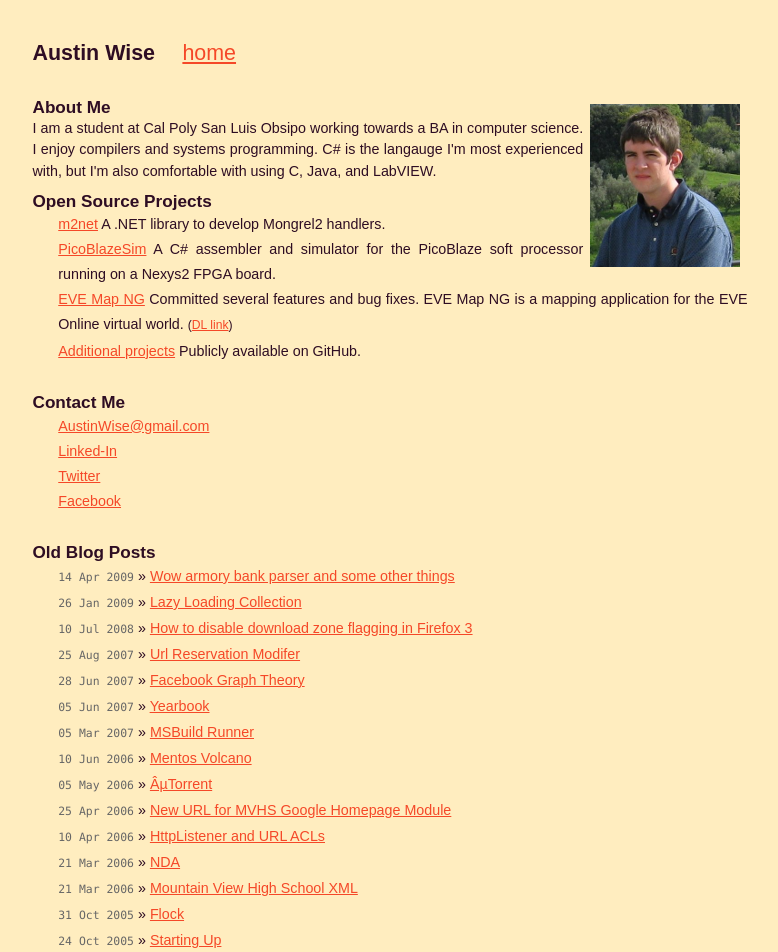
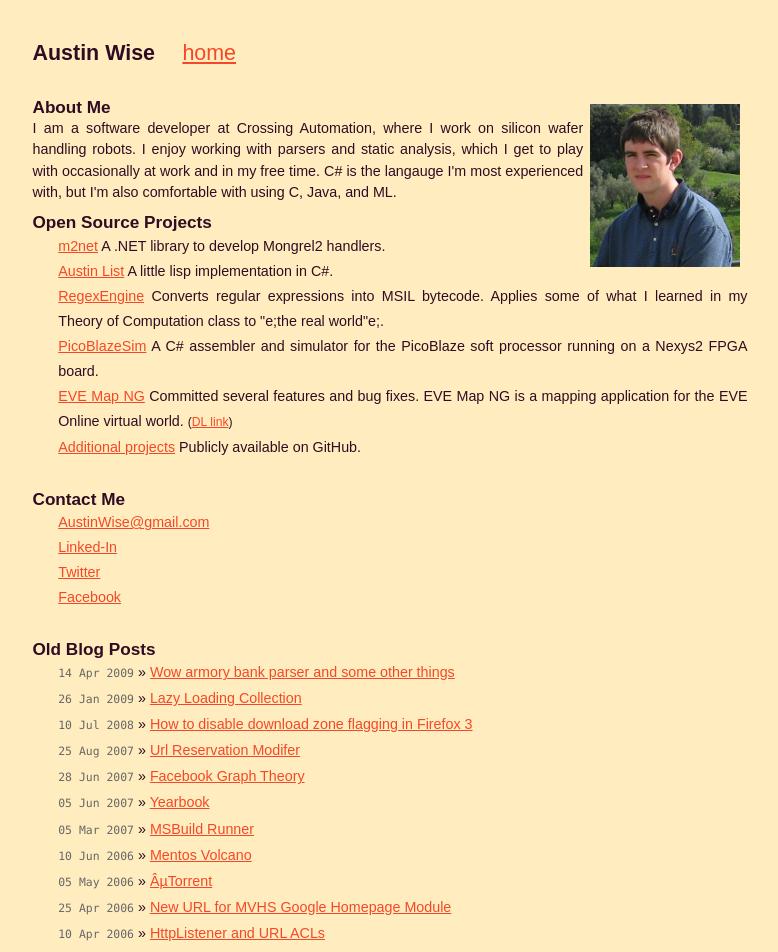
Before and after one commit to AustinWise/austinwise.github.com, a Jekyll site: the page built from index.html, in a window 1280 px wide. Shown: the top 952 px of the page, without its empty margins (250-1028 px from the left). Built offline with Jekyll 4.4.1, drawn with Linux system fonts in a browser that asks for light colours; nearby versions of some CDN libraries; Markdown is read by kramdown in place of the engine named in the settings.

Commit message:
Updated index page.

```diff
--- a/index.html
+++ b/index.html
@@ -6,14 +6,18 @@ title: Home
 <img id="myPic" src="Me.png">
 <h2>About Me</h2>
 <div>
-	I am a student at Cal Poly San Luis Obsipo working towards a BA in computer science.  I enjoy compilers and systems programming.
-	C# is the langauge I'm most experienced with, but I'm also comfortable with using C, Java, and LabVIEW.
+	I am a software developer at Crossing Automation, where I work on silicon wafer
+	handling robots.  I enjoy working with parsers and static analysis, which I
+	get to play with occasionally at work and in my free time.
+	C# is the langauge I'm most experienced with, but I'm also comfortable with using C, Java, and ML.
 </div>
 
 <h2>Open Source Projects</h2>
 <ul class="posts">
 	<li><a href="https://github.com/AustinWise/m2net">m2net</a> A .NET library to develop Mongrel2 handlers.</li>
-	<li><a href="">PicoBlazeSim</a> A C# assembler and simulator for the PicoBlaze soft processor running on a Nexys2 FPGA board.
+	<li><a href="https://github.com/AustinWise/AustinLisp">Austin List</a> A little lisp implementation in C#.</li>
+	<li><a href="https://github.com/AustinWise/RegexEngine">RegexEngine</a> Converts regular expressions into MSIL bytecode.  Applies some of what I learned in my Theory of Computation class to &quote;the real world&quote;.</li>
+	<li><a href="https://github.com/AustinWise/PicoblazeSim">PicoBlazeSim</a> A C# assembler and simulator for the PicoBlaze soft processor running on a Nexys2 FPGA board.</li>
 	<li><a href="http://code.google.com/u/AustinWise/updates">EVE Map NG</a> Committed several features and bug fixes. EVE Map NG is a mapping application for the EVE Online virtual world. <small>(<a href="http://dl.eve-files.com/media/1006/GTS_1.1.535.zip">DL link</a>)</small></li>
 	<li><a href="http://github.com/AustinWise/">Additional projects</a> Publicly available on GitHub.</li>
 </ul>
```
